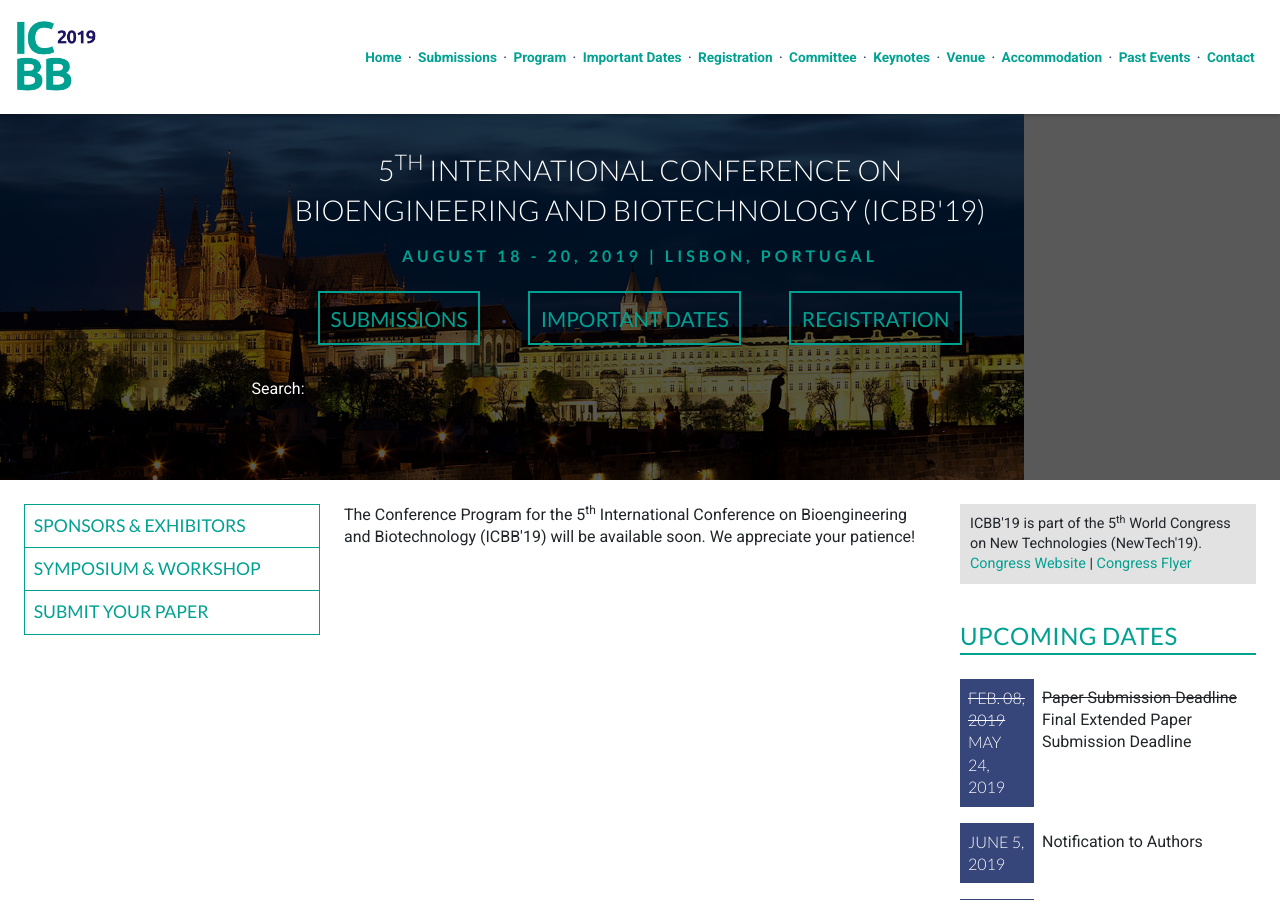
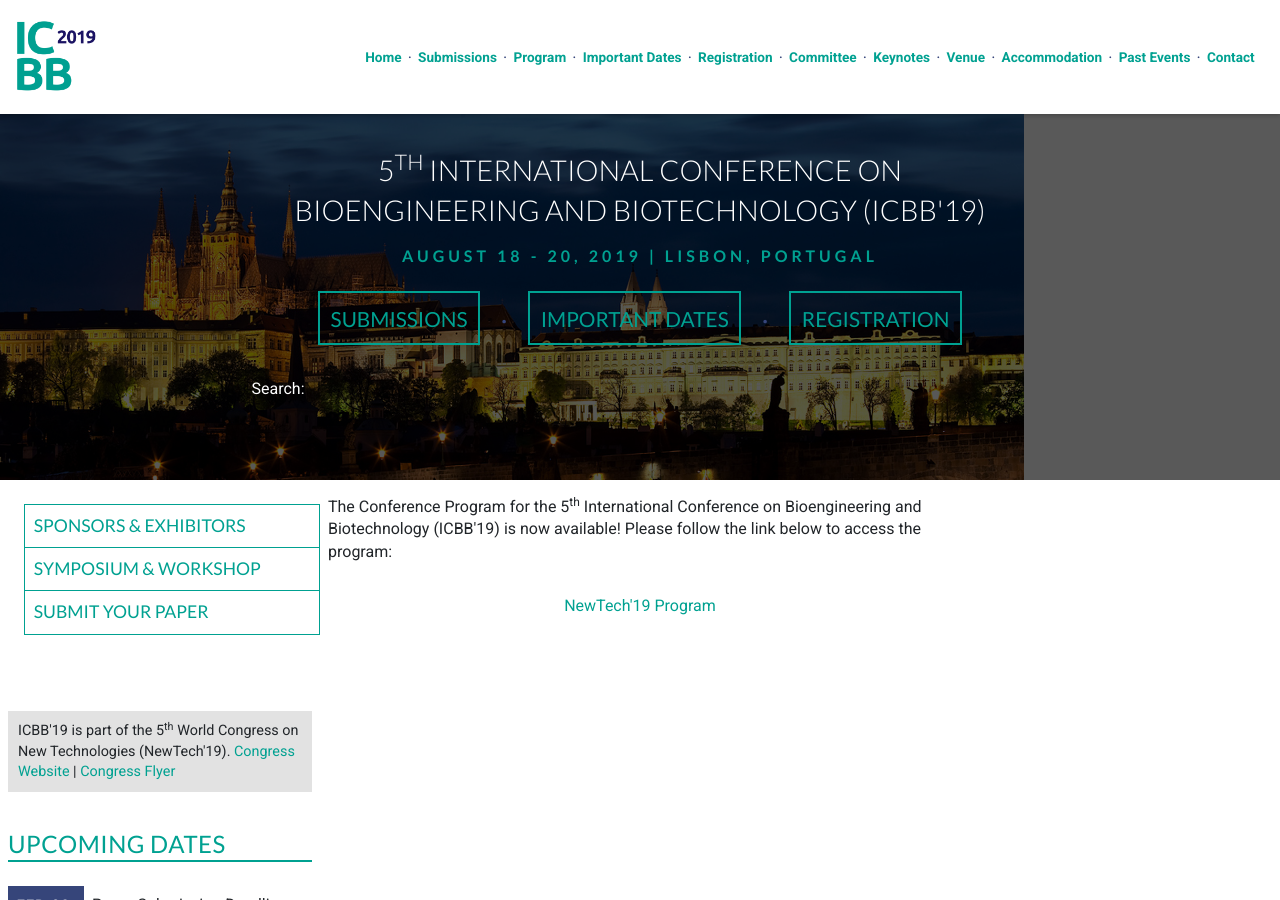
Before and after one commit to intaset/bbseries, a Jekyll site: the page built from program.html, in a window 1280 px wide and 900 px high. Built offline with Jekyll 4.4.1, drawn with Linux system fonts in a browser that asks for light colours; nearby versions of some CDN libraries; Markdown is read by kramdown in place of the engine named in the settings; comment, search, counter and statistics services are not loaded.

Commit message:
update program

```diff
--- a/program.html
+++ b/program.html
@@ -6,12 +6,11 @@
 ---
 
 <div class="unit unit-s-1 unit-m-1-4-1 unit-l-1-4-1">
-  <div class="unit-spacer content">
-    <p class="body">The Conference Program for the 5<sup>th</sup> International Conference on Bioengineering and Biotechnology (ICBB'19) will be available soon. We appreciate your patience!</p>
+  <!--<div class="unit-spacer content">
+    <p class="body">The Conference Program for the 5<sup>th</sup> International Conference on Bioengineering and Biotechnology (ICBB'19) will be available soon. We appreciate your patience!</p> -->
 
+<p class="body">The Conference Program for the 5<sup>th</sup> International Conference on Bioengineering and Biotechnology (ICBB'19) is now available! Please follow the link below to access the program:</p>
 
-     <!-- <p class="body">The Conference Program for the 5<sup>th</sup> International Conference on Bioengineering and Biotechnology (ICBB'19) is now available! Please follow the link below to access the program:</p>
-
-    <p align="center"><a href="../NewTech17_Program.pdf" class="body-link">NewTech17 Program</a></p>  -->
+    <p align="center"><a href="https://2019.newtechcongress.com/program/" class="body-link">NewTech'19 Program</a></p>
   </div>
   </div>
```
Also changed, not shown: 1 other file.
